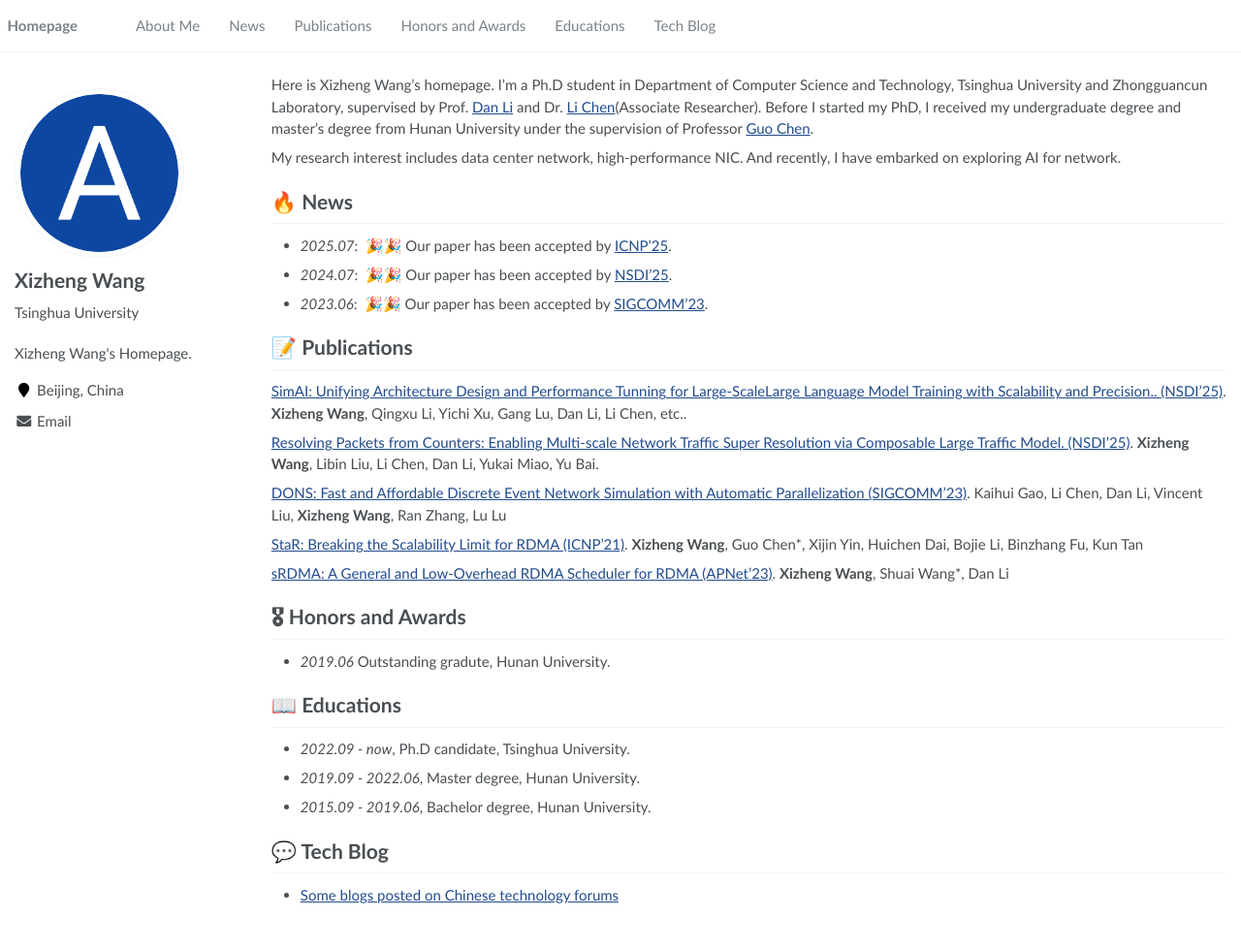
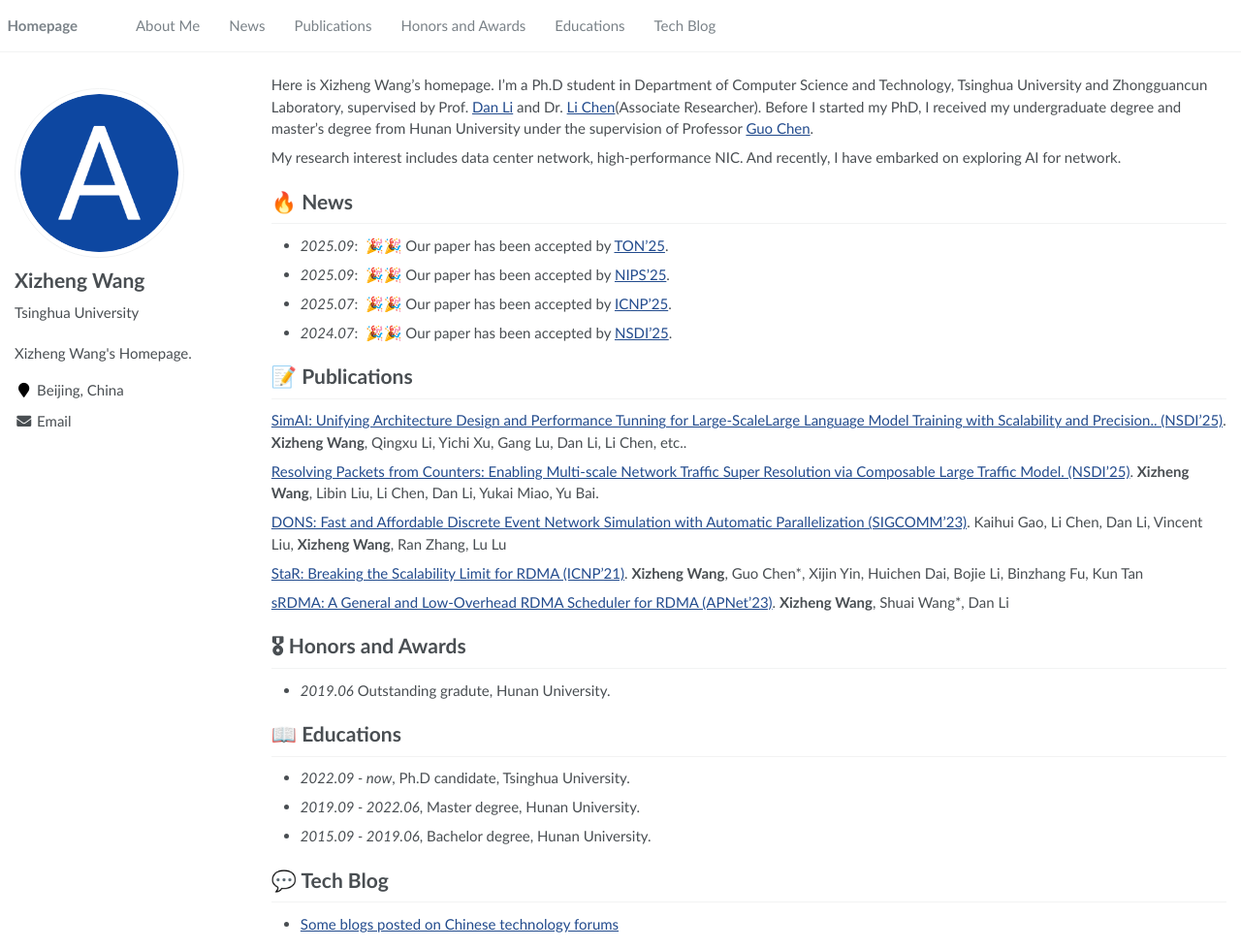
Before and after one commit to wxzisk/wxzisk.github.io, a Jekyll site: the page built from _pages/about.md, in a window 1280 px wide and 979 px high. Shown: the whole window at 97% size. Built offline with Jekyll 4.4.1, drawn with Linux system fonts in a browser that asks for light colours.

Commit message:
update news

```diff
--- a/_pages/about.md
+++ b/_pages/about.md
@@ -23,9 +23,11 @@ My research interest includes data center network, high-performance NIC. And rec
 
 
 # 🔥 News
+- *2025.09*: &nbsp;🎉🎉 Our paper has been accepted by <a href='https://sites.google.com/view/ieee-acm-ton'>TON'25</a>.
+- *2025.09*: &nbsp;🎉🎉 Our paper has been accepted by <a href='https://neurips.cc/'>NIPS'25</a>.
 - *2025.07*: &nbsp;🎉🎉 Our paper has been accepted by <a href='https://ieeeicnp2025.pages.dev/'>ICNP'25</a>.
 - *2024.07*: &nbsp;🎉🎉 Our paper has been accepted by <a href='https://www.usenix.org/conference/nsdi25'>NSDI'25</a>.
-- *2023.06*: &nbsp;🎉🎉 Our paper has been accepted by <a href='https://conferences.sigcomm.org/sigcomm/2023/'>SIGCOMM'23</a>.
+
 
 
 # 📝 Publications
```
